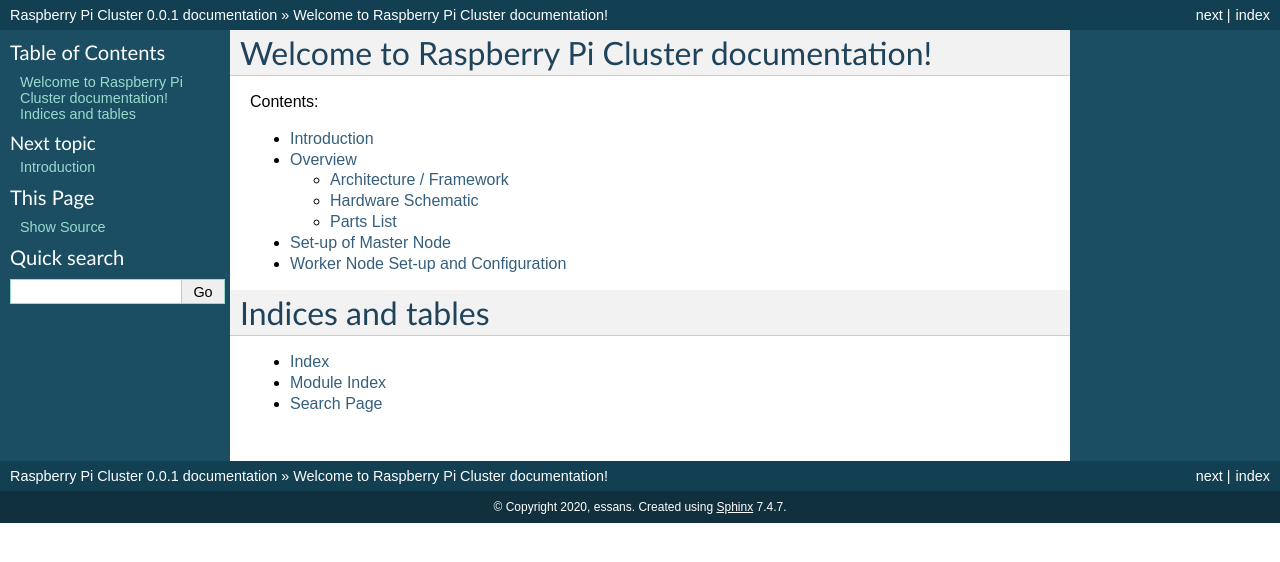
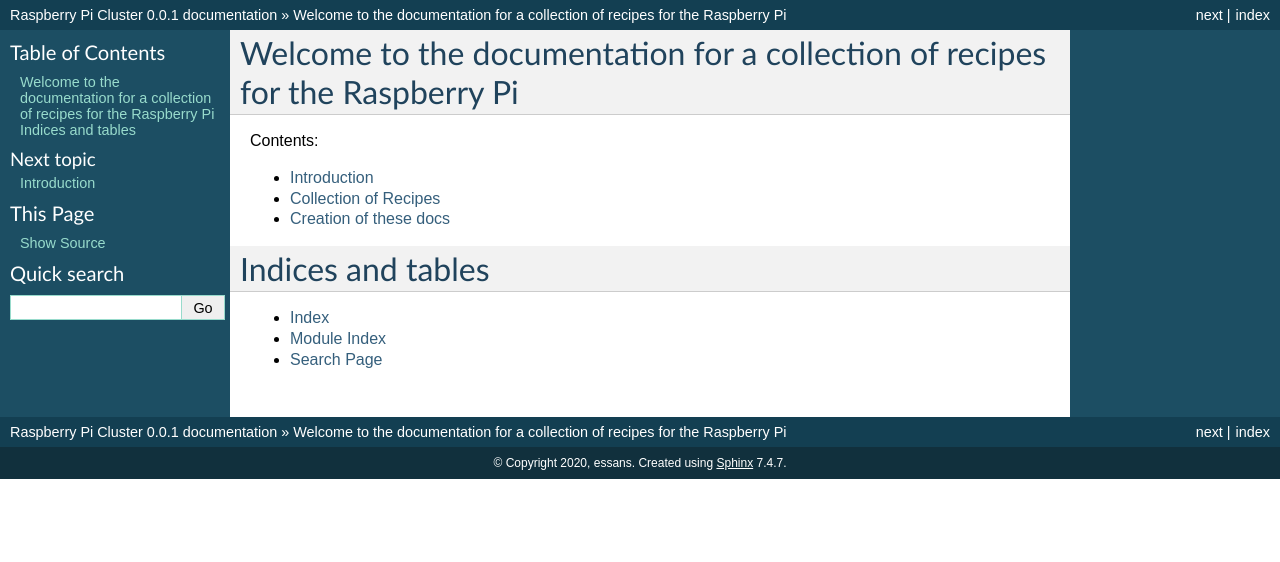
Before and after one commit to essans/RasPi, a Sphinx documentation site: the page built from docs/source/index.rst, in a window 1280 px wide. Shown: the top 562 px of the page. Built offline with Sphinx 7.4.7, drawn with Linux system fonts in a browser that asks for light colours.

Commit message:
Update index.rst

```diff
--- a/docs/source/index.rst
+++ b/docs/source/index.rst
@@ -3,18 +3,16 @@
    You can adapt this file completely to your liking, but it should at least
    contain the root `toctree` directive.
 
-Welcome to Raspberry Pi Cluster documentation!
-================================================
+Welcome to the documentation for a collection of recipes for the Raspberry Pi
+=============================================================================
 
 .. toctree::
-   :maxdepth: 2
+   :maxdepth: 3
    :caption: Contents:
 
    intro
-   overview
-   initial_setup_of_masterNode
-   setup_worker_nodes
-
+   recipes
+   readthedocs
 
 
 Indices and tables
```
